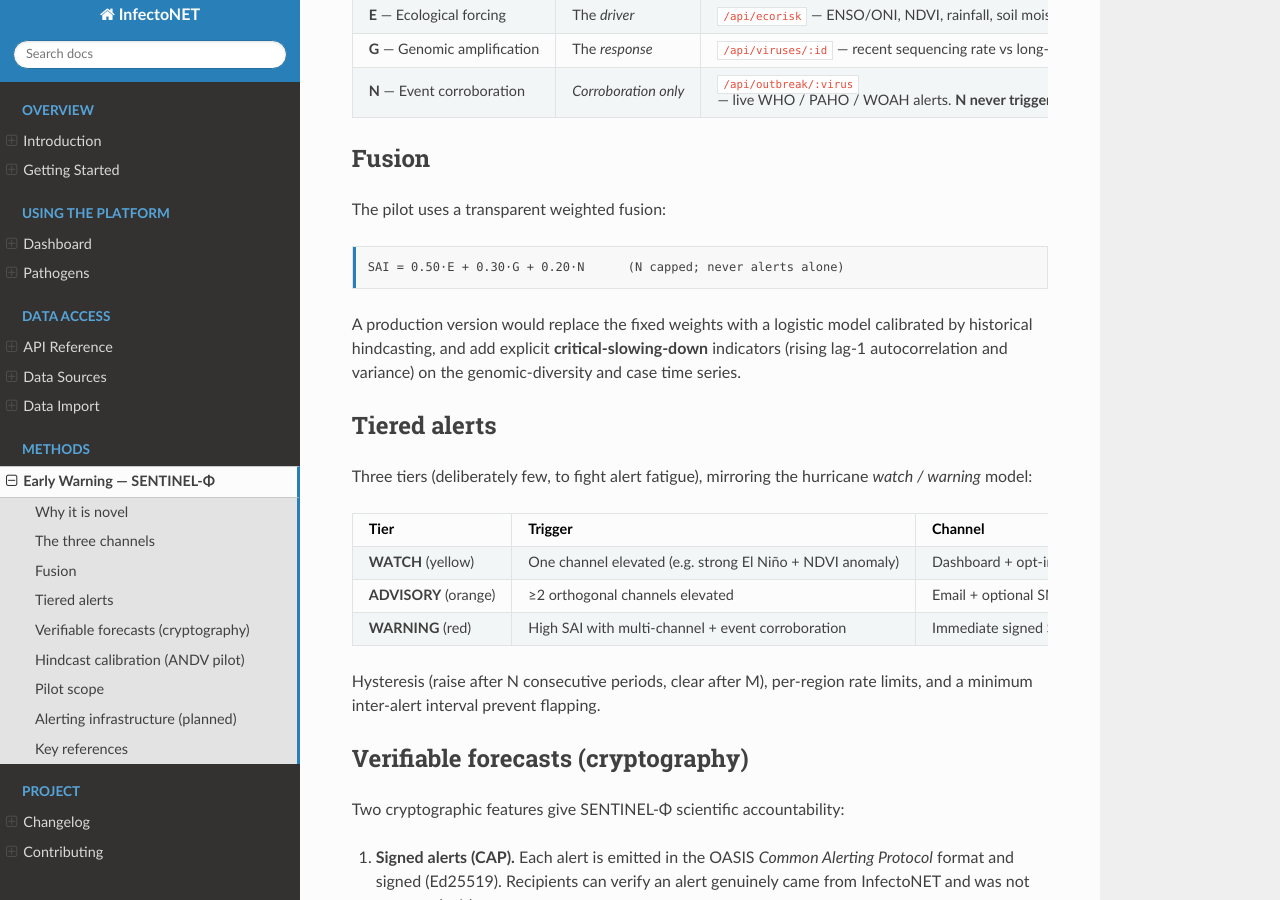
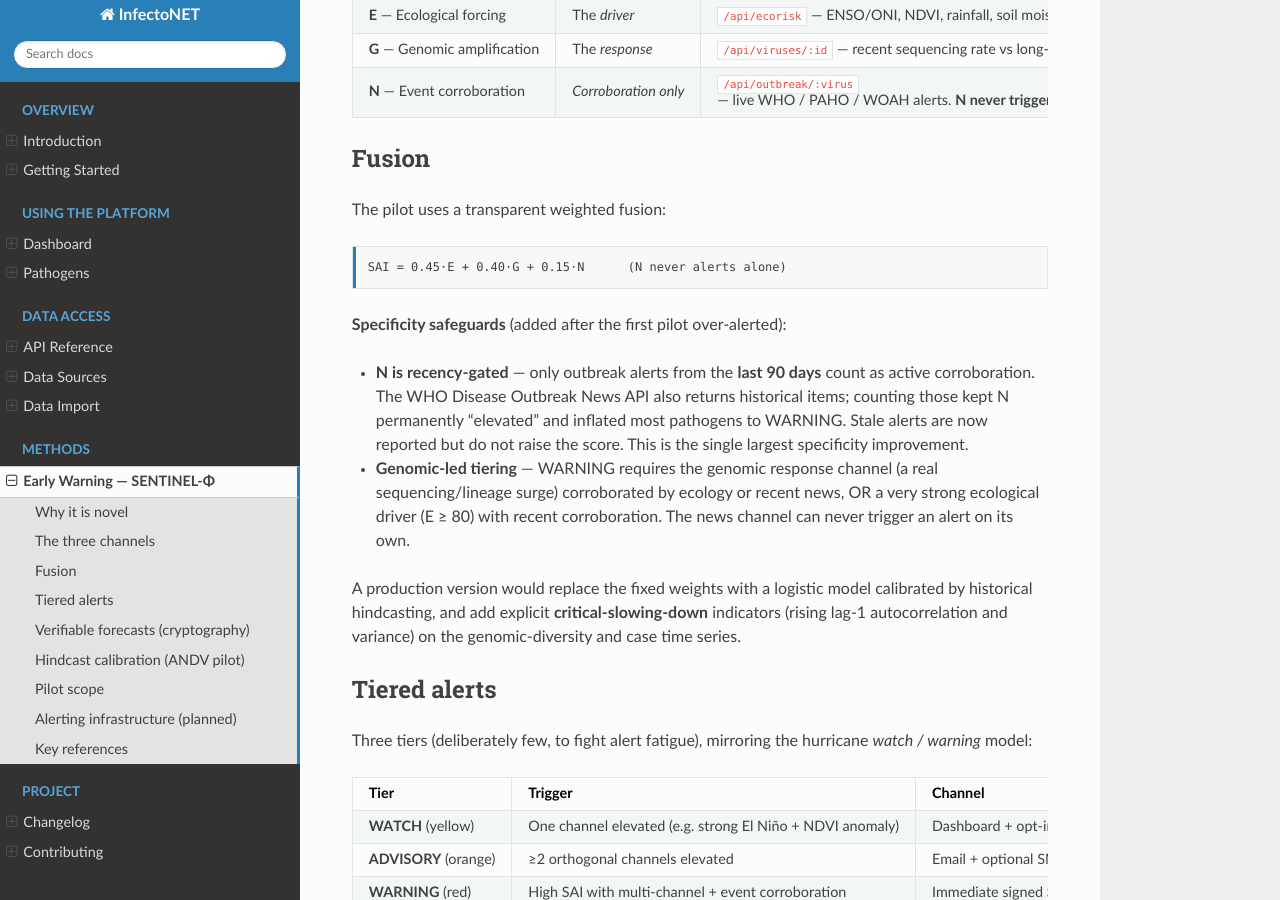
Before and after one commit to lcerdeira/infectonet, a Sphinx documentation site: the page built from docs/early_warning.rst, in a window 1280 px wide and 900 px high, scrolled down 839 px. Built offline with Sphinx 7.4.7 and the Read the Docs theme 3.1.0, drawn with Linux system fonts in a browser that asks for light colours.

Commit message:
docs: document SENTINEL-Φ specificity safeguards (recency gate + genomic-led tiering)

```diff
--- a/docs/early_warning.rst
+++ b/docs/early_warning.rst
@@ -56,7 +56,19 @@ Fusion
 
 The pilot uses a transparent weighted fusion::
 
-   SAI = 0.50·E + 0.30·G + 0.20·N      (N capped; never alerts alone)
+   SAI = 0.45·E + 0.40·G + 0.15·N      (N never alerts alone)
+
+**Specificity safeguards** (added after the first pilot over-alerted):
+
+* **N is recency-gated** — only outbreak alerts from the **last 90 days** count
+  as active corroboration. The WHO Disease Outbreak News API also returns
+  historical items; counting those kept N permanently "elevated" and inflated
+  most pathogens to WARNING. Stale alerts are now reported but do not raise the
+  score. This is the single largest specificity improvement.
+* **Genomic-led tiering** — WARNING requires the genomic response channel (a
+  real sequencing/lineage surge) corroborated by ecology or recent news, OR a
+  very strong ecological driver (E ≥ 80) with recent corroboration. The news
+  channel can never trigger an alert on its own.
 
 A production version would replace the fixed weights with a logistic model
 calibrated by historical hindcasting, and add explicit **critical-slowing-down**
```
